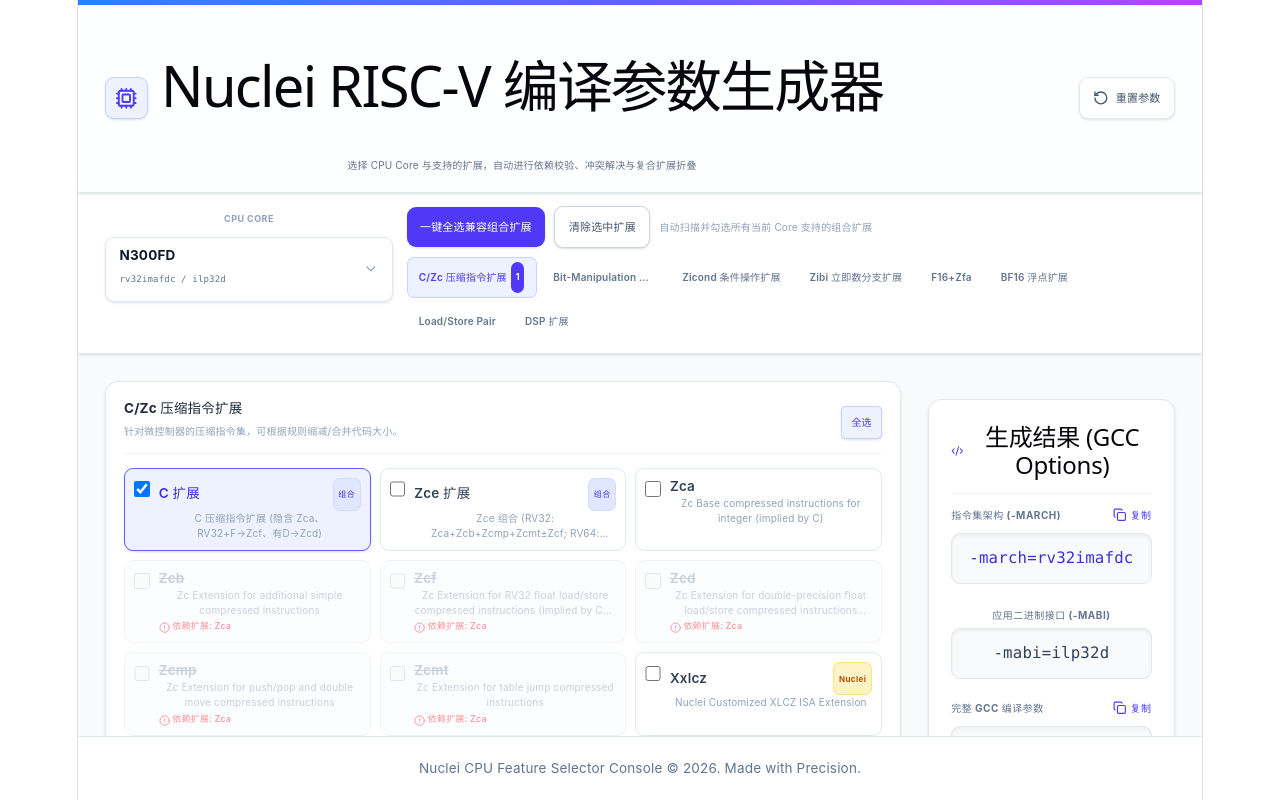
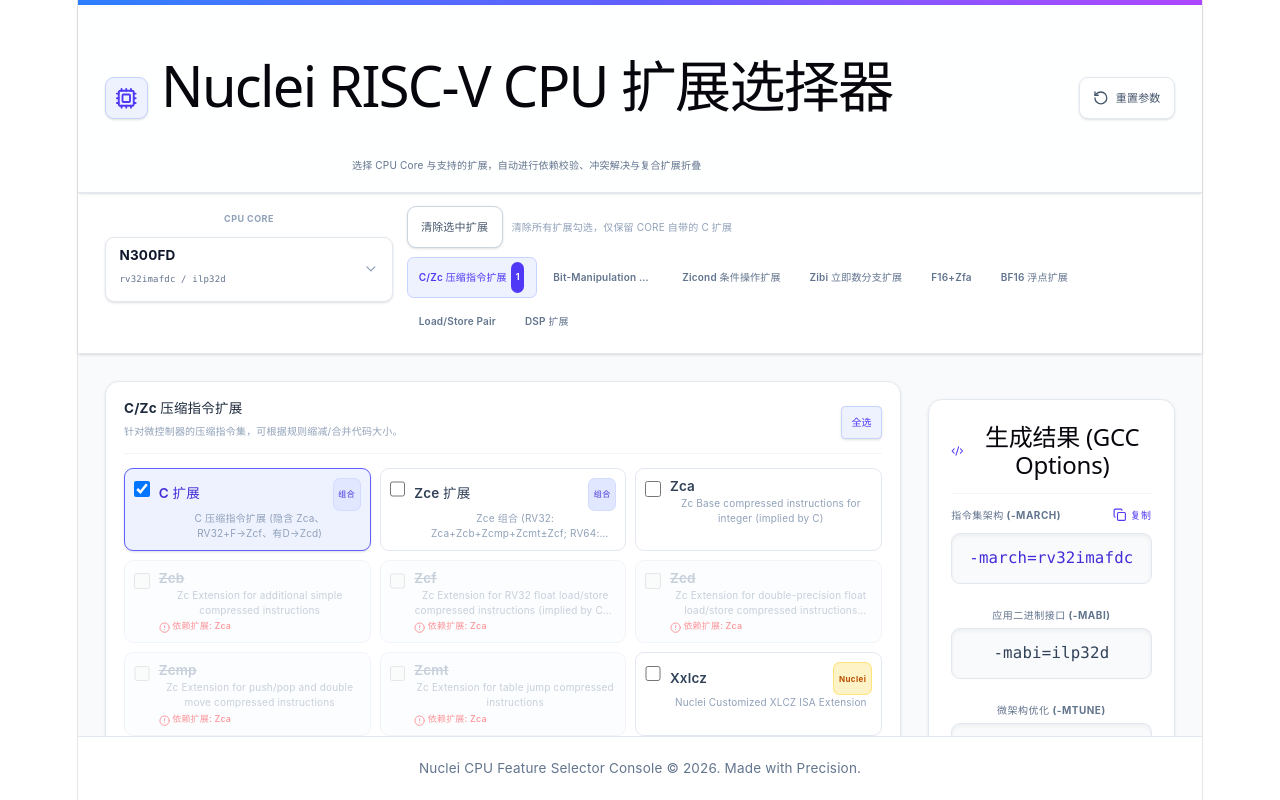
Before and after one commit to vibeagi/cpu-feature-selector, a React (Vite) app: page / in a window 1280 px wide. Built offline with nearby package versions, Linux system fonts and the light colour scheme.

Commit message:
fix: title, mtune, remove select-all-compatible button

```diff
--- a/index.html
+++ b/index.html
@@ -4,7 +4,7 @@
     <meta charset="UTF-8" />
     <link rel="icon" type="image/svg+xml" href="/favicon.svg" />
     <meta name="viewport" content="width=device-width, initial-scale=1.0" />
-    <title>temp-scaffold</title>
+    <title>Nuclei RISC-V CPU 扩展选择器</title>
   </head>
   <body>
     <div id="root"></div>
--- a/src/App.tsx
+++ b/src/App.tsx
@@ -295,25 +295,6 @@ function App() {
     setSelectedIds(syncCompositesAndConflicts(nextSet, selectedCore));
   };
 
-  // "全选兼容组合" Action
-  const handleSelectAllCompatibleComposites = () => {
-    const nextSet = new Set(selectedIds);
-
-    // We scan all composites (except zk+zks full package to let individual zk/zks form, or we can check zk_zks directly)
-    // Find all composites that are compatible
-    const composites = EXTENSIONS.filter(ext => ext.isComposite);
-
-    composites.forEach(comp => {
-      // Check if this composite is disabled
-      const reason = isExtensionDisabled(comp.id, nextSet, selectedCore);
-      if (!reason) {
-        // If compatible, recursively add all its components
-        recursiveAdd(comp.id, nextSet);
-      }
-    });
-
-    setSelectedIds(syncCompositesAndConflicts(nextSet, selectedCore));
-  };
 
   const handleReset = () => {
     setSelectedCore(defaultCore);
@@ -359,7 +340,7 @@ function App() {
               </div>
               <div>
                 <h1 className="text-base font-bold tracking-tight text-slate-900 m-0 leading-tight">
-                  Nuclei RISC-V 编译参数生成器
+                  Nuclei RISC-V CPU 扩展选择器
                 </h1>
                 <p className="text-[10px] text-slate-500 mt-0.5">
                   选择 CPU Core 与支持的扩展，自动进行依赖校验、冲突解决与复合扩展折叠
@@ -393,18 +374,12 @@ function App() {
                 {/* Quick Actions Row */}
                 <div className="flex items-center gap-2">
                   <button
-                    onClick={handleSelectAllCompatibleComposites}
-                    className="flex items-center gap-1.5 px-3 py-1.5 text-[11px] font-semibold bg-indigo-600 text-white rounded-lg hover:bg-indigo-700 active:bg-indigo-800 transition-colors shadow-sm whitespace-nowrap"
-                  >
-                    一键全选兼容组合扩展
-                  </button>
-                  <button
                     onClick={handleClearAll}
                     className="flex items-center gap-1.5 px-3 py-1.5 text-[11px] font-semibold bg-white border border-slate-300 text-slate-600 rounded-lg hover:bg-slate-50 transition-colors shadow-sm whitespace-nowrap"
                   >
                     清除选中扩展
                   </button>
-                  <span className="text-[10px] text-slate-400">自动扫描并勾选所有当前 Core 支持的组合扩展</span>
+                  <span className="text-[10px] text-slate-400">清除所有扩展勾选，仅保留 CORE 自带的 C 扩展</span>
                 </div>
 
                 {/* Category Nav Links */}
--- a/src/components/ResultPanel.tsx
+++ b/src/components/ResultPanel.tsx
@@ -33,7 +33,8 @@ export const ResultPanel: React.FC<ResultPanelProps> = ({
     });
   };
 
-  const fullCommand = `-march=${march} -mabi=${mabi}`;
+  const mtune = selectedCore ? `-mtune=${selectedCore.series}` : '';
+  const fullCommand = `-march=${march} -mabi=${mabi} ${mtune}`;
 
   // Compute ARCH_EXT: everything after the base arch prefix, prefixed with _
   const archExt = useMemo(() => {
@@ -71,6 +72,13 @@ export const ResultPanel: React.FC<ResultPanelProps> = ({
           <span className="text-[10px] font-bold text-slate-500 uppercase tracking-wider">应用二进制接口 (-mabi)</span>
           <div className="bg-slate-50 border border-slate-200 rounded-lg p-3 font-mono text-sm text-slate-700 shadow-inner">
             -mabi={mabi}
+          </div>
+        </div>
+
+        <div className="space-y-1">
+          <span className="text-[10px] font-bold text-slate-500 uppercase tracking-wider">微架构优化 (-mtune)</span>
+          <div className="bg-slate-50 border border-slate-200 rounded-lg p-3 font-mono text-sm text-slate-700 shadow-inner">
+            {mtune}
           </div>
         </div>
 
```
